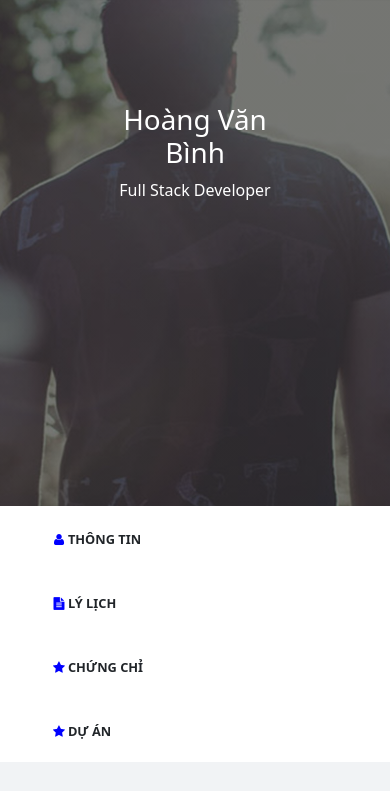
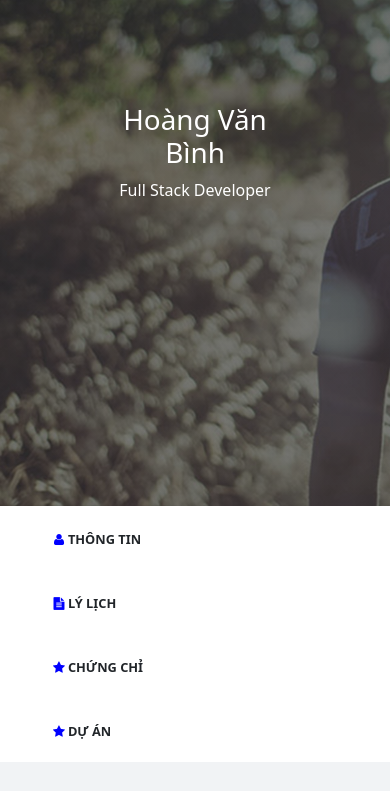
Before and after one commit to hoangbinh1993/Assigment03-DigitalCV.io, a plain HTML site: page index.html in a window 390 px wide. Shown: the top 791 px of the page. Drawn offline with nearby package versions, Linux system fonts and the light colour scheme.

Commit message:
Update tablet.css

```diff
--- a/css/tablet.css
+++ b/css/tablet.css
@@ -1,8 +1,5 @@
-@media screen and (max-width: 768px) {
+@media screen and (min-width: 576px) and (max-width: 992px) {
   /* BANNER */
-  #banner {
-    background-position: center;
-  }
 
   /* NAVBAR */
   #nav-bar .container {
```
